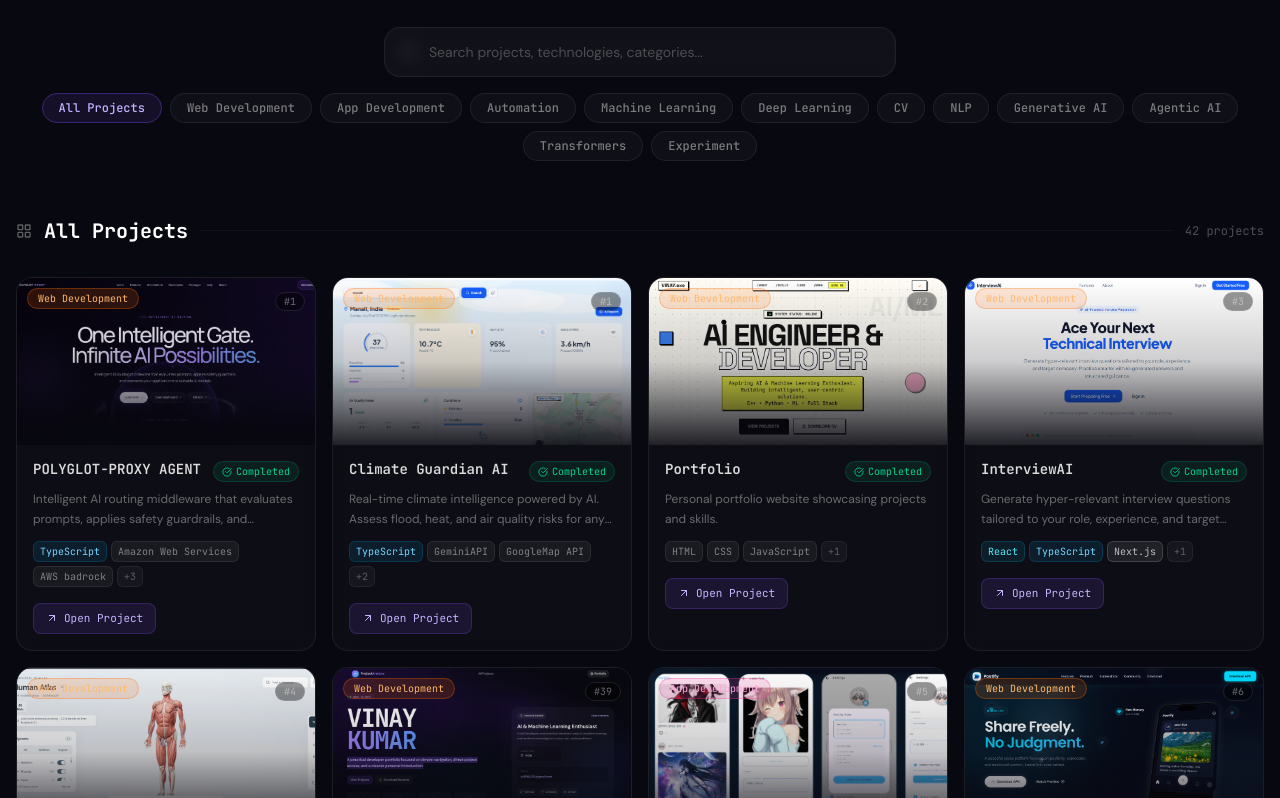
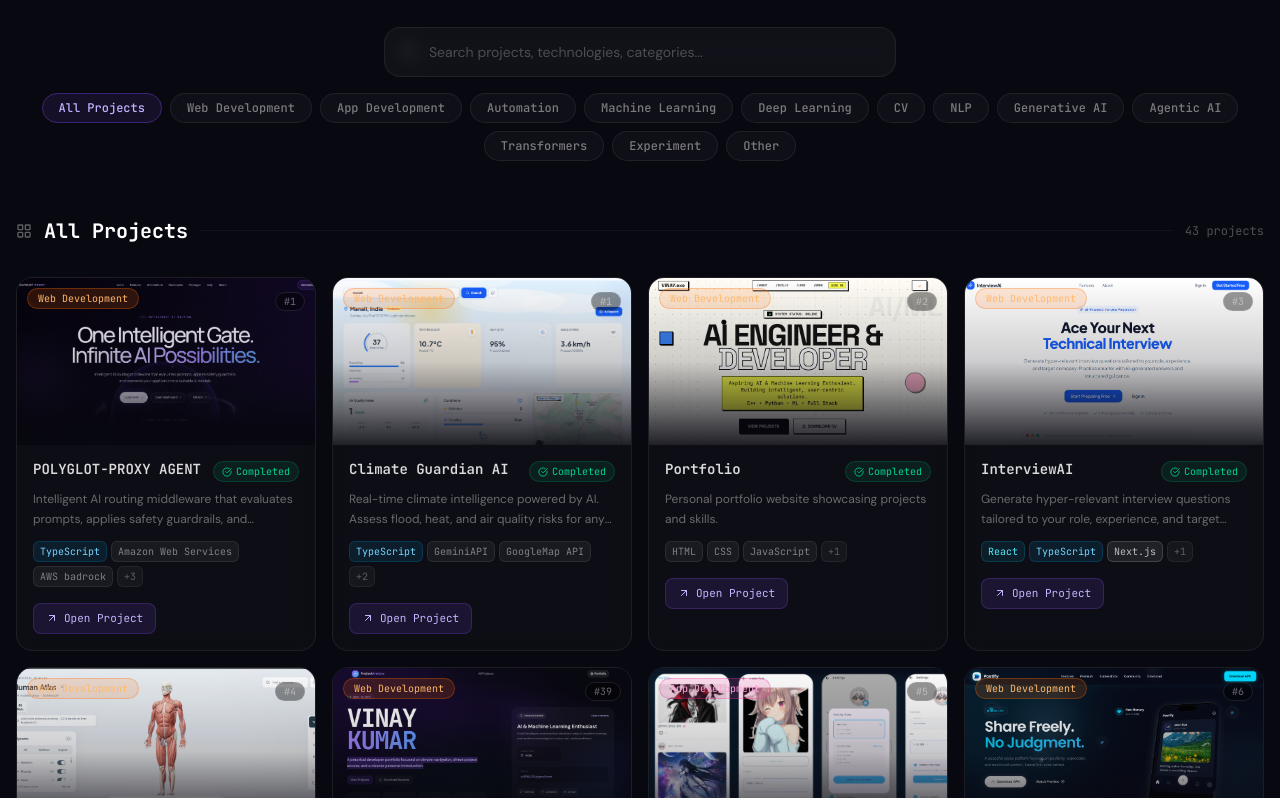
Before and after one commit to vinaysingh-05/ProjectArchive, a React (Vite) app: page / in a window 1280 px wide. Shown: the part 802-1600 px from the top of the page. Built offline with nearby package versions, Linux system fonts and the light colour scheme.

Commit message:
new prject add : chorme extenison

```diff
--- a/src/app/App.tsx
+++ b/src/app/App.tsx
@@ -545,6 +545,17 @@
       githubUrl: "https://github.com/vinaysingh-05/AI-Loan-Approval-Prediction-LoanLens",
       demoUrl: "https://ai-loan-approval-prediction-loanlens-9wvyhgazcqkywws5iu2sah.streamlit.app/",
       thumbnail: "/home page.png",
+    },
+     {
+      id: 39,
+      title: "Lumora",
+      description: "Transform your Chrome New Tab into a beautiful, customizable glassmorphism workspace with wallpapers, draggable widgets, notes, to-do lists, bookmarks, and more. ✨",
+      category: "Other",
+      technologies: ["Manifest.json", "Css", "js"],
+      status: "Completed",
+      githubUrl: "https://github.com/vinaysingh-05/Lumora",
+      demoUrl: "https://github.com/vinaysingh-05/Lumora",
+      thumbnail: "/chorme.png",
     },
     {
       id: 37,
```
Also changed, not shown: public/chorme.png (added).
